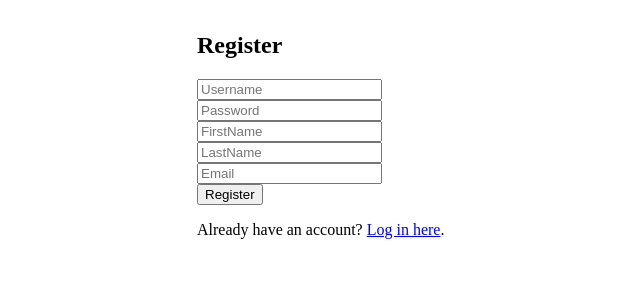
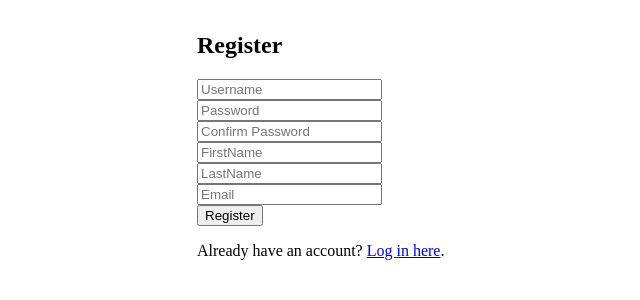
Before and after one commit to nthPerson/COMP-440_Group_Project, a React (Vite) app in the folder frontend/: page /register in a window 1280 px wide. Shown: the top 300 px of the page, without its empty margins (243-883 px from the left). Built offline with nearby package versions, Linux system fonts and the light colour scheme.

Commit message:
Add password confirmation validation field

```diff
--- a/frontend/src/pages/Register.jsx
+++ b/frontend/src/pages/Register.jsx
@@ -3,22 +3,32 @@ import { useNavigate, Link } from 'react-router-dom';
 
 export default function Register() {
   const [form, setForm] = useState({
-    username:'', password:'', firstName:'', lastName:'', email:''
+    username:'', password:'', passwordConfirm: '', firstName:'', lastName:'', email:''
   });
   const [error, setError] = useState('');
   const navigate = useNavigate();
 
-  const handleChange = e =>
-    setForm({ ...form, [e.target.name]: e.target.value });
+  const handleChange = e => {
+    // setForm({ ...form, [e.target.name]: e.target.value });
+    const { name, value } = e.target;
+    setForm(prev => ({ ...prev, [name]: value }));
+  }
 
   const handleSubmit = async e => {
     e.preventDefault();
+
+    // Make sure that the user has entered matching passwords in both fields
+    if (form.password != form.passwordConfirm) {
+      alert("Please make sure your password matches in both fields. Thanks!");
+      return;
+    }
     setError('');
+    const { passwordConfirm, ...payload } = form;
     const resp = await fetch('/api/auth/register', {
       method: 'POST',
-      headers: { 'Content-Type':'application/json' },
+      headers: { 'Content-Type': 'application/json' },
       credentials: 'include',
-      body: JSON.stringify(form)
+      body: JSON.stringify(payload)
     });
     if (resp.ok) {
       navigate('/home');
@@ -33,7 +43,70 @@ export default function Register() {
       <h2>Register</h2>
       {error && <p style={{ color:'red' }}>{error}</p>}
       <form onSubmit={handleSubmit}>
-        {['username','password','firstName','lastName','email'].map(field => (
+
+        <div>
+          <input
+            name="username"
+            placeholder="Username"
+            value={form.username}
+            onChange={handleChange}
+            required
+          />
+        </div>
+        <div>
+          <input
+            name="password"
+            type="password"
+            placeholder="Password"
+            value={form.password}
+            onChange={handleChange}
+            required
+          />
+        </div>
+        <div>
+          <input
+            name="passwordConfirm"
+            type="password"
+            placeholder="Confirm Password"
+            value={form.passwordConfirm}
+            onChange={handleChange}
+            required
+          />
+          {form.passwordConfirm && (
+            <p style={{ color: form.password === form.passwordConfirm ? 'green' : 'red' }}>
+              {form.password === form.passwordConfirm ? 'Passwords match' : 'Passwords do not match'}
+            </p>
+          )}
+        </div>
+        <div>
+          <input
+            name="firstName"
+            placeholder="FirstName"
+            value={form.firstName}
+            onChange={handleChange}
+            required
+          />
+        </div>
+        <div>
+          <input
+            name="lastName"
+            placeholder="LastName"
+            value={form.lastName}
+            onChange={handleChange}
+            required
+          />
+        </div>
+        <div>
+          <input
+            name="email"
+            placeholder="Email"
+            value={form.email}
+            onChange={handleChange}
+            required
+          />
+        </div>
+
+        {/* {['username','password','firstName','lastName','email'].map(field => (
           <div key={field}>
             <input
               name={field}
@@ -44,7 +117,9 @@ export default function Register() {
               required
             />
           </div>
-        ))}
+        ))} */}
+
+
         <button type="submit">Register</button>
       </form>
       <p>
```
